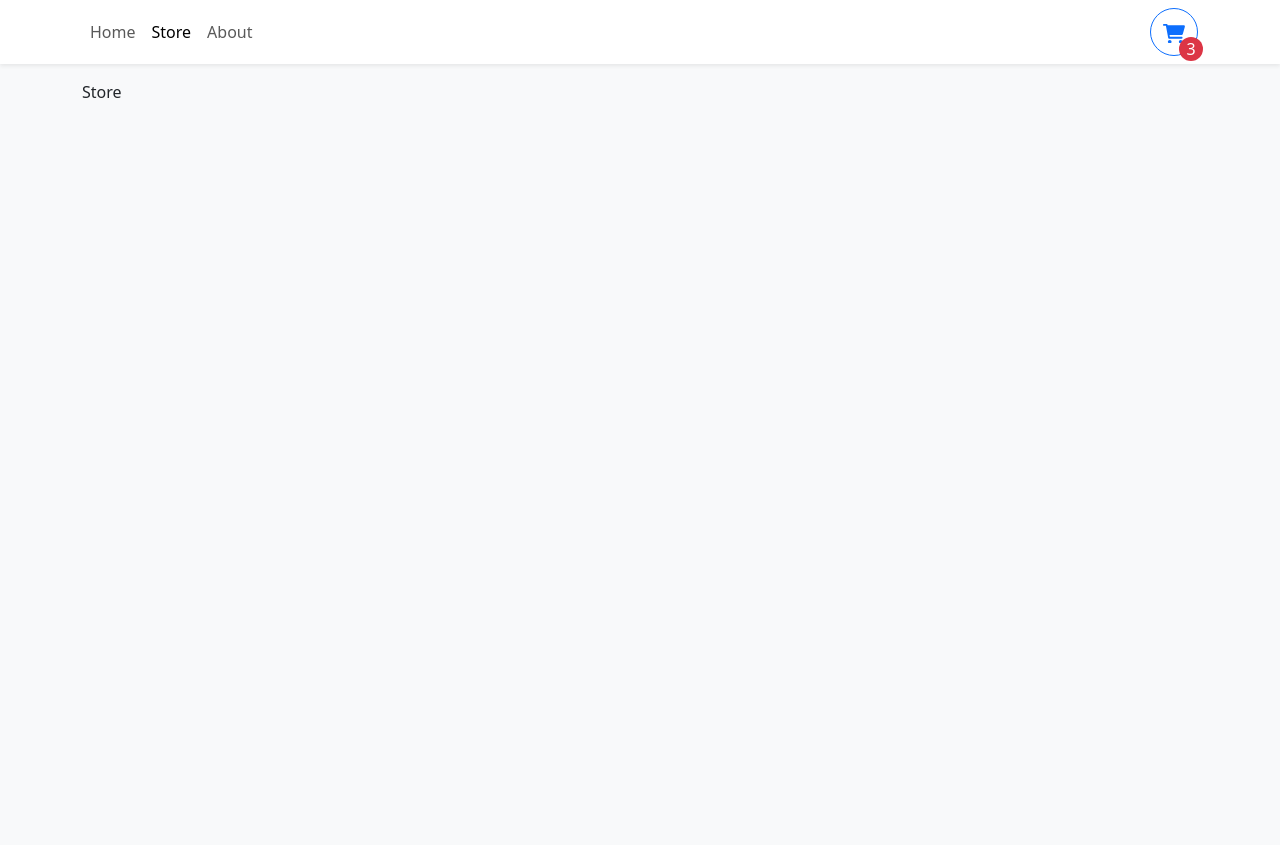
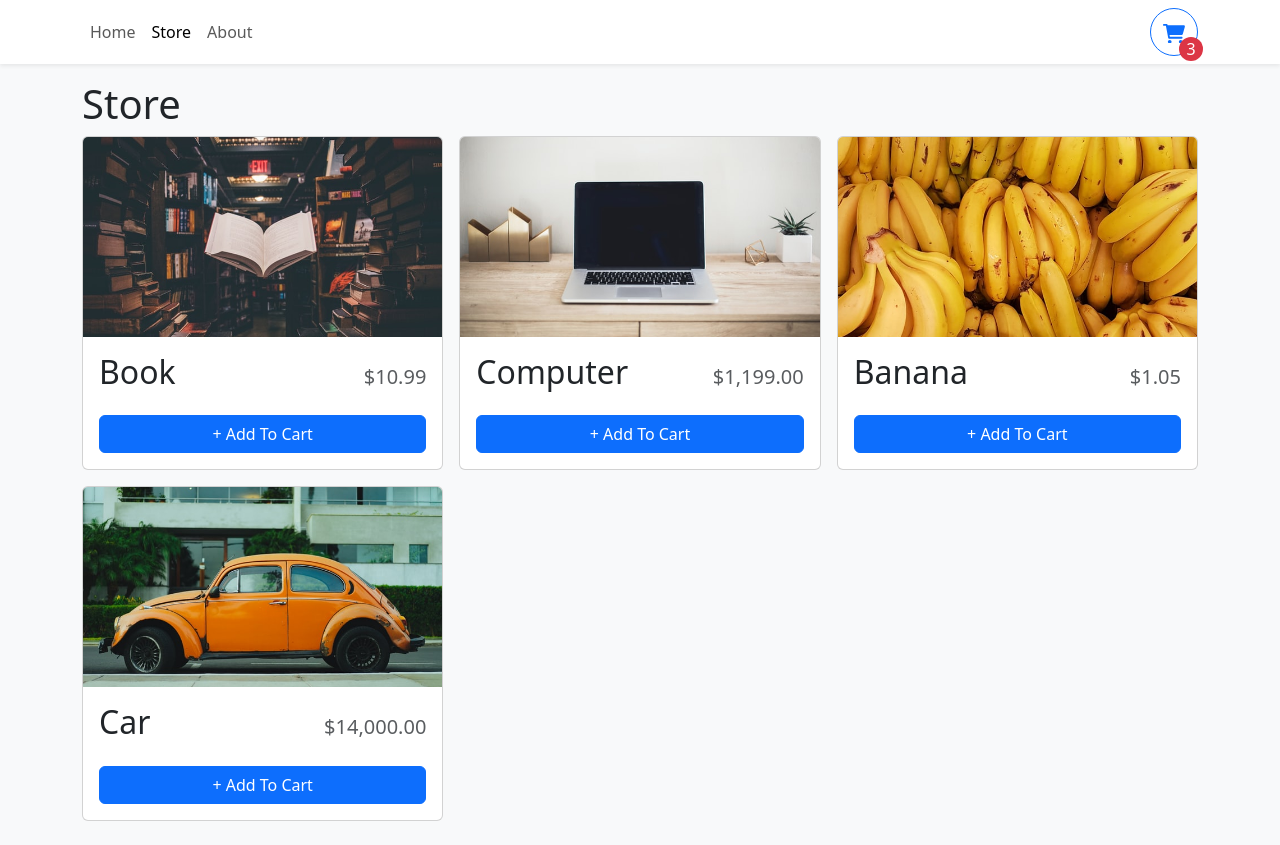
Before and after one commit to elizerdim/react-shopping-cart, a React (Vite) app: page /store in a window 1280 px wide. Before the commit the page ends 800 px from the top, so only its background shows below. Built offline with nearby package versions, Linux system fonts and the light colour scheme.

Commit message:
Add Store page content

```diff
--- a/src/pages/Store.tsx
+++ b/src/pages/Store.tsx
@@ -1,5 +1,18 @@
+import { Col, Row } from "react-bootstrap";
+import storeItems from "../data/items.json";
+import StoreItem from "../components/StoreItem";
+
 export default function Store() {
   return (
-    <div>Store</div>
-  )
+    <>
+      <h1>Store</h1>
+      <Row xs={1} md={2} lg={3} className="g-3">
+        {storeItems.map((item) => (
+          <Col key={item.id}>
+            <StoreItem {...item} />
+          </Col>
+        ))}
+      </Row>
+    </>
+  );
 }
```
